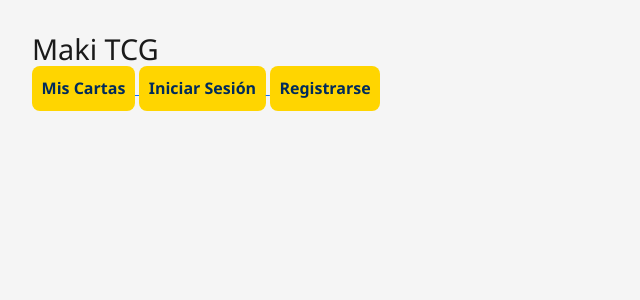
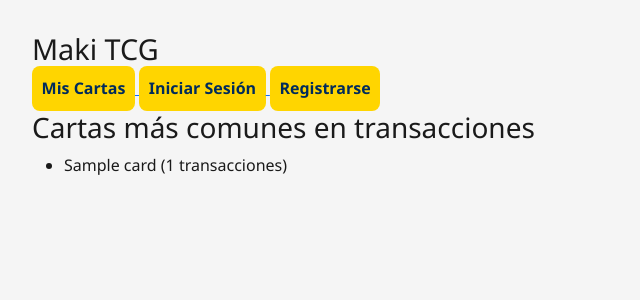
Before and after one commit to NicoBonilla98/App-de-cambio-de-cartas, a Django app: template templates/home.html in a window 1280 px wide. Shown: the part 141-441 px from the top of the page, without its empty margins (0-640 px from the left). Run offline with Django 3.2, Linux system fonts and the light colour scheme; the template is opened without the code that fills it: most values are stand-ins (such as "Sample title", 1, 10 or a date in 2020); some libraries are stand-ins or nearby versions.

Commit message:
Update home view to display the 15 most common cards in transactions; enhance home template for better user experience

```diff
--- a/templates/home.html
+++ b/templates/home.html
@@ -16,6 +16,14 @@
     <a href="{% url 'register' %}">
         <button>Registrarse</button>
     </a>
+    <div class="most-common-cards">
+        <h3>Cartas más comunes en transacciones</h3>
+        <ul>
+            {% for card, count in most_common_cards %}
+                <li>{{ card }} ({{ count }} transacciones)</li>
+            {% endfor %}
+        </ul>
+    </div>
 {% else %}
     <p>¡Hola, {{ user.username }}!</p>
     <form method="get" action="{% url 'search_card' %}">
```
Also changed, not shown: users/views.py (+11 -7 lines), db.sqlite3.
